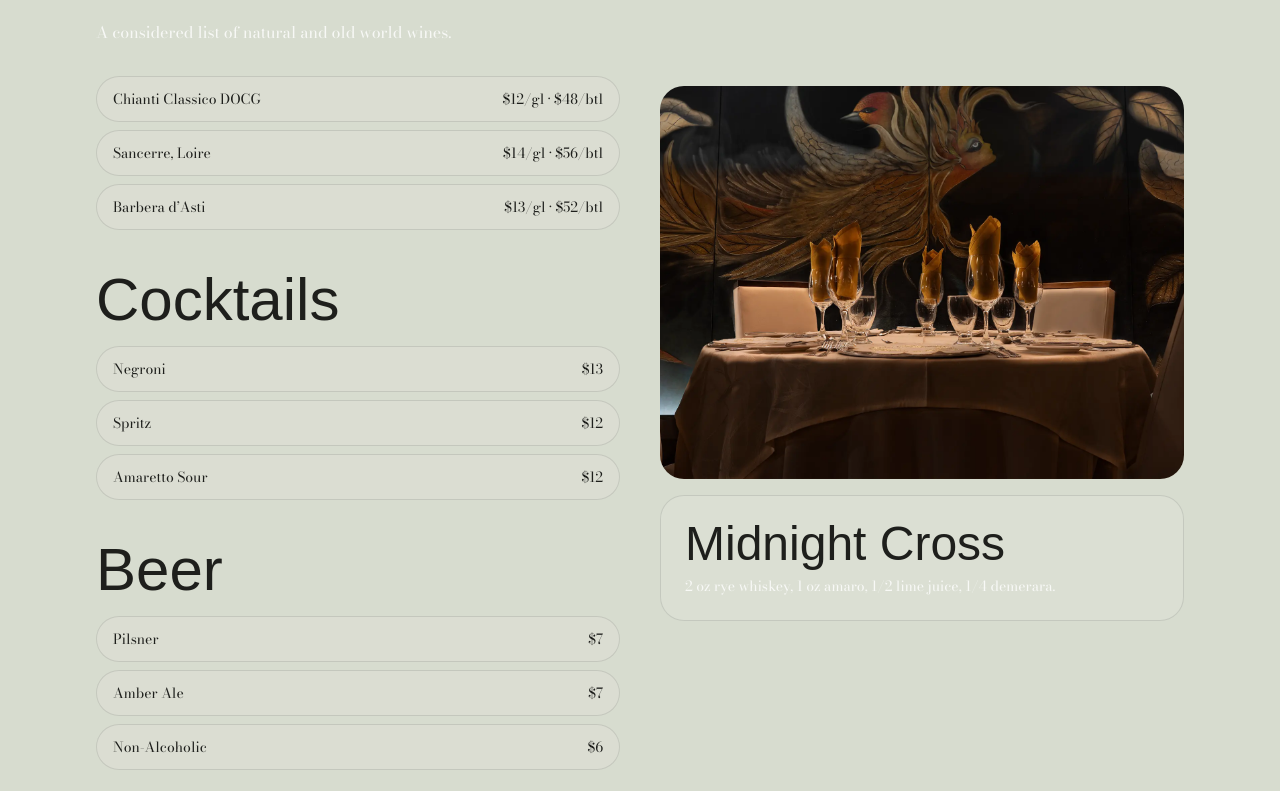
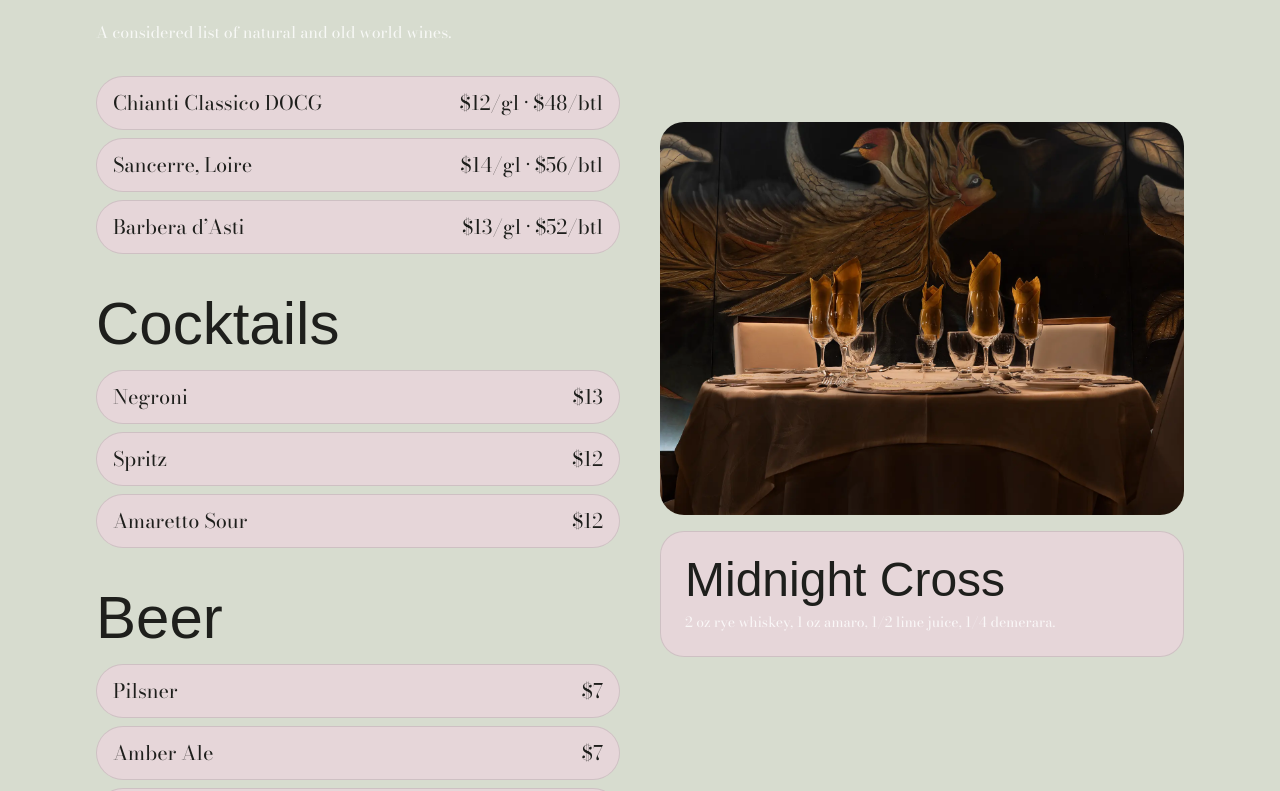
Before and after one commit to ocreamer888/lechandelier-restaurant, a Next.js app: page / in a window 1280 px wide. Shown: the part 2286-3077 px from the top of the page. Built offline with nearby package versions, Linux system fonts and the light colour scheme; a web font is replaced by a local one.

Commit message:
Hotter fixes

```diff
--- a/src/components/DrinksSection.tsx
+++ b/src/components/DrinksSection.tsx
@@ -10,24 +10,24 @@ export default function DrinksSection() {
             title="Wine"
             subtitle="A considered list of natural and old world wines."
           />
-          <ul className="mt-6 space-y-2 text-sm">
-            <li className="flex justify-between rounded-full bg-pink-100/10 border border-black/10 px-4 py-3"><span>Chianti Classico DOCG</span><span>$12/gl · $48/btl</span></li>
-            <li className="flex justify-between rounded-full bg-pink-100/10 border border-black/10 px-4 py-3"><span>Sancerre, Loire</span><span>$14/gl · $56/btl</span></li>
-            <li className="flex justify-between rounded-full bg-pink-100/10 border border-black/10 px-4 py-3"><span>Barbera d’Asti</span><span>$13/gl · $52/btl</span></li>
+          <ul className="mt-6 space-y-2 text-xl">
+            <li className="flex justify-between rounded-full bg-pink-200/40 border border-black/10 px-4 py-3"><span>Chianti Classico DOCG</span><span>$12/gl · $48/btl</span></li>
+            <li className="flex justify-between rounded-full bg-pink-200/40 border border-black/10 px-4 py-3"><span>Sancerre, Loire</span><span>$14/gl · $56/btl</span></li>
+            <li className="flex justify-between rounded-full bg-pink-200/40 border border-black/10 px-4 py-3"><span>Barbera d’Asti</span><span>$13/gl · $52/btl</span></li>
           </ul>
 
           <h3 className="mt-10 text-6xl font-script">Cocktails</h3>
-          <ul className="mt-4 space-y-2 text-sm">
-            <li className="flex justify-between rounded-full bg-pink-100/10 border border-black/10 px-4 py-3"><span>Negroni</span><span>$13</span></li>
-            <li className="flex justify-between rounded-full bg-pink-100/10 border border-black/10 px-4 py-3"><span>Spritz</span><span>$12</span></li>
-            <li className="flex justify-between rounded-full bg-pink-100/10 border border-black/10 px-4 py-3"><span>Amaretto Sour</span><span>$12</span></li>
+          <ul className="mt-4 space-y-2 text-xl">
+            <li className="flex justify-between rounded-full bg-pink-200/40 border border-black/10 px-4 py-3"><span>Negroni</span><span>$13</span></li>
+            <li className="flex justify-between rounded-full bg-pink-200/40 border border-black/10 px-4 py-3"><span>Spritz</span><span>$12</span></li>
+            <li className="flex justify-between rounded-full bg-pink-200/40 border border-black/10 px-4 py-3"><span>Amaretto Sour</span><span>$12</span></li>
           </ul>
 
           <h3 className="mt-10 text-6xl font-script">Beer</h3>
-          <ul className="mt-4 space-y-2 text-sm">
-            <li className="flex justify-between rounded-full bg-pink-100/10 border border-black/10 px-4 py-3"><span>Pilsner</span><span>$7</span></li>
-            <li className="flex justify-between rounded-full bg-pink-100/10 border border-black/10 px-4 py-3"><span>Amber Ale</span><span>$7</span></li>
-            <li className="flex justify-between rounded-full bg-pink-100/10 border border-black/10 px-4 py-3"><span>Non‑Alcoholic</span><span>$6</span></li>
+          <ul className="mt-4 space-y-2 text-xl">
+            <li className="flex justify-between rounded-full bg-pink-200/40 border border-black/10 px-4 py-3"><span>Pilsner</span><span>$7</span></li>
+            <li className="flex justify-between rounded-full bg-pink-200/40 border border-black/10 px-4 py-3"><span>Amber Ale</span><span>$7</span></li>
+            <li className="flex justify-between rounded-full bg-pink-200/40 border border-black/10 px-4 py-3"><span>Non‑Alcoholic</span><span>$6</span></li>
           </ul>
         </div>
 
@@ -35,7 +35,7 @@ export default function DrinksSection() {
           <div className="relative aspect-[4/3] overflow-hidden rounded-3xl">
             <Image src="/restaurante-le-chandelier-2.webp" alt="Bar and cocktails" fill className="object-cover" />
           </div>
-          <article className="rounded-3xl border border-black/10 bg-white/10 p-6">
+          <article className="rounded-3xl border border-black/10 bg-pink-200/40 p-6">
             <h4 className="text-5xl font-script">Midnight Cross</h4>
             <p className="mt-2 text-sm text-white/80">
               2 oz rye whiskey, 1 oz amaro, 1/2 lime juice, 1/4 demerara.
--- a/src/components/Hero3.tsx
+++ b/src/components/Hero3.tsx
@@ -33,9 +33,9 @@ function Card({
 export default function Hero3() {
   return (
     <section className="relative h-auto">
-      <div className="grid h-auto lg:h-screen grid-cols-1 gap-4 p-4 lg:grid-cols-[1fr_420px]">
+      <div className="grid h-auto lg:h-screen grid-cols-1 gap-4 p-2 md:p-4 lg:grid-cols-[1fr_420px]">
         {/* Left: main hero image */}
-        <div className="relative h-[100vh] lg:h-full rounded-3xl overflow-hidden">
+        <div className="relative h-[96vh] lg:h-full rounded-3xl overflow-hidden">
           <Image
             src="/filler-image-1.png"
             alt="Signature dish plated"
--- a/src/components/Menu2.tsx
+++ b/src/components/Menu2.tsx
@@ -65,7 +65,7 @@ export default function Menu2() {
 
   return (
     <section className="bg-gradient-to-b from-transparent via-black/20 to-transparent py-16 md:py-24 text-white" id="menu">
-      <div className="mx-auto w-full max-w-5xl px-4 sm:px-6 lg:px-8">
+      <div className="mx-auto w-full max-w-5xl px-4 lg:px-8">
         <div className="mb-6 flex flex-wrap items-center justify-center gap-2">
           {(["Maki", "Uramaki", "Special Rolls"] as Category[]).map((c) => (
             <button
--- a/src/components/NavBar2.tsx
+++ b/src/components/NavBar2.tsx
@@ -12,8 +12,8 @@ export default function NavBar2() {
   return (
     <header className={`relative lg:absolute rounded-full z-50 transition-all backdrop-blur bg-black/20 border-b border-black/10 m-4`}>
       <div className="container">
-        <div className="grid grid-cols-3 items-center py-2">
-          <div className="flex items-center justify-center gap-3 py-2 rounded-full bg-black/40">
+        <div className="grid grid-cols-2 md:grid-cols-3 items-center py-2">
+          <div className="hidden md:flex items-center justify-center gap-3 py-2 rounded-full bg-black/40">
             <nav className="items-center gap-4 text-sm">
               {links.map((l) => (
                 <a
--- a/src/components/TeamSection.tsx
+++ b/src/components/TeamSection.tsx
@@ -2,7 +2,7 @@ import Image from "next/image";
 import SectionHeading from "./SectionHeading";
 
 const TEAM = [
-  { name: "Johnathan Demario", role: "Founder" },
+  { name: "Claudio Dubuis", role: "Founder" },
   { name: "Bryan Machado", role: "Chef" },
   { name: "Adam Joseph", role: "Chef" },
   { name: "Putin Docque", role: "Chef" },
```
